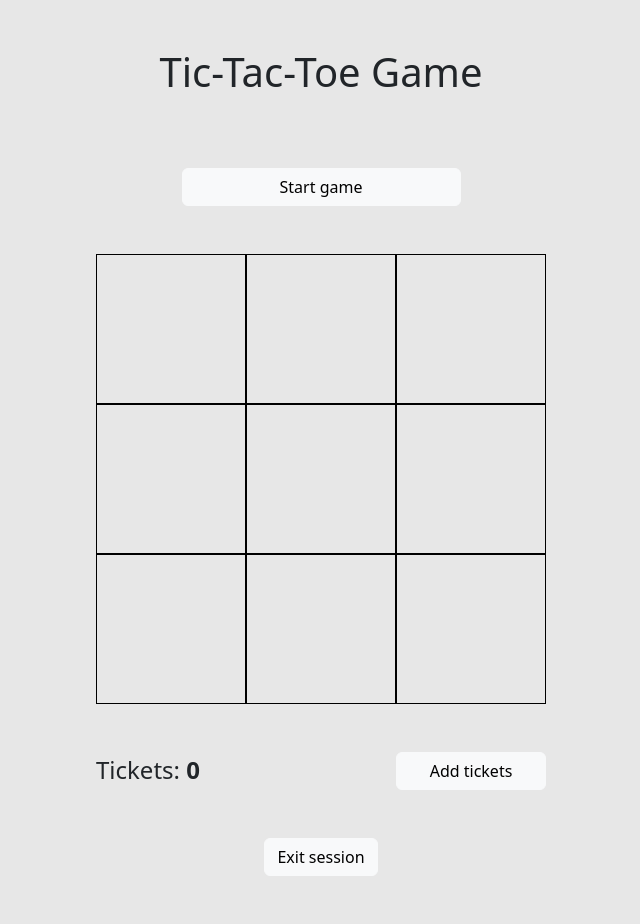
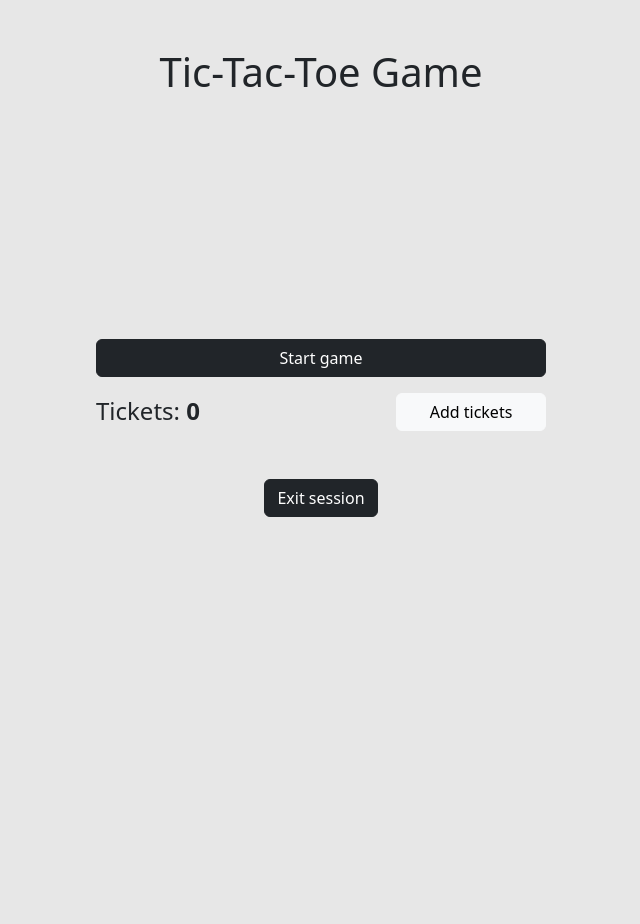
Before and after one commit to piotrzegarek/tic-tac-toe, a Flask app: template app/game/templates/game.html in a window 1280 px wide. Shown: the whole page, without its empty margins (319-959 px from the left). After the commit the page ends 517 px from the top, so only its background shows below. Run offline with Flask 3, Linux system fonts and the light colour scheme; the template is opened without the code that fills it, so the values that code supplies are empty; parts of the project's set-up code (start-up, migrations or seed data) failed here and were passed over.

Commit message:
board hide before start game

```diff
--- a/app/__init__.py
+++ b/app/__init__.py
@@ -28,6 +28,8 @@ def create_app():
         app.register_blueprint(auth_bp)
         from .game.routes import game_bp
         app.register_blueprint(game_bp, url_prefix="/play")
+        from .profile.routes import profile_bp
+        app.register_blueprint(profile_bp, url_prefix="/profile")
 
         # User loader
         @login_manager.user_loader
--- a/app/game/static/css/game.css
+++ b/app/game/static/css/game.css
@@ -1,5 +1,14 @@
 .board {
     margin: 0 auto;
+    display: none;
+}
+
+.container {
+    display: flex;
+    justify-content: center;
+    align-items: center;
+    flex-direction: column;
+    height: 100vh;
 }
 
 .board-square {
@@ -35,7 +44,7 @@
 
 .start-btn,
 .turn-text {
-    width: 25%;
+    width: 450px;
     font-size: 1rem;
 }
 .turn-text {
--- a/app/game/static/js/game.js
+++ b/app/game/static/js/game.js
@@ -36,6 +36,7 @@ function buttonHandlers() {
 function startGame() {
     // post for game creation and socket connection
     $("#startGame").fadeOut(200, function() {
+        $(".board").fadeIn(200);
         $("#turnText").fadeIn(200);
     });
 }
--- a/app/game/templates/game.html
+++ b/app/game/templates/game.html
@@ -10,11 +10,11 @@
 {% block content %}
 
 <div class="container">
-    <div class="row justify-content-center text-center mt-5 pt-3">
-        <button id="startGame" class="btn btn-light start-btn">Start game</button>
+    <div class="row justify-content-center text-center pb-2">
+        <button id="startGame" class="btn btn-dark start-btn">Start game</button>
         <span id="turnText" class="turn-text">Your turn!</span>
     </div>
-    <div class="board py-5">
+    <div class="board">
         <div class="row justify-content-center">
             <div class="board-square"></div>
             <div class="board-square"></div>
@@ -32,13 +32,13 @@
         </div>
     </div>
 
-    <div class="tickets-container text-center">
+    <div class="tickets-container text-center pt-2">
         <div class="row justify-content-center">
             <span class="tickets-text">Tickets: <span id="ticketCount" class="tickets">0</span></span>
             <button id="addTickets" class="btn btn-light add-btn">Add tickets</button>
         </div>
         <div class="pt-5">
-            <button id="exitSession" class="btn btn-light">Exit session</button>
+            <button id="exitSession" class="btn btn-dark">Exit session</button>
         </div>
     </div>
 </div>
--- a/app/home/templates/home.html
+++ b/app/home/templates/home.html
@@ -9,7 +9,7 @@
 {% block content %}
 <div class="container btn-container">
   <a href="{{ url_for('game_bp.game_session') }}" class="btn btn-dark">Play</a>
-  <a class="btn btn-dark">Profile</a>
+  <a href="{{ url_for('profile_bp.profile') }}" class="btn btn-dark">Profile</a>
   <a href="{{ url_for('auth_bp.logout') }}" class="btn btn-dark">Logout</a>
 </div>
 {% endblock %}
```
Also changed, not shown: app/profile/routes.py (added, +12 -0 lines), app/profile/templates/profile.html (added, +44 -0 lines), app/profile/static/css/profile.css (added), app/profile/static/js/profile.js (added).
